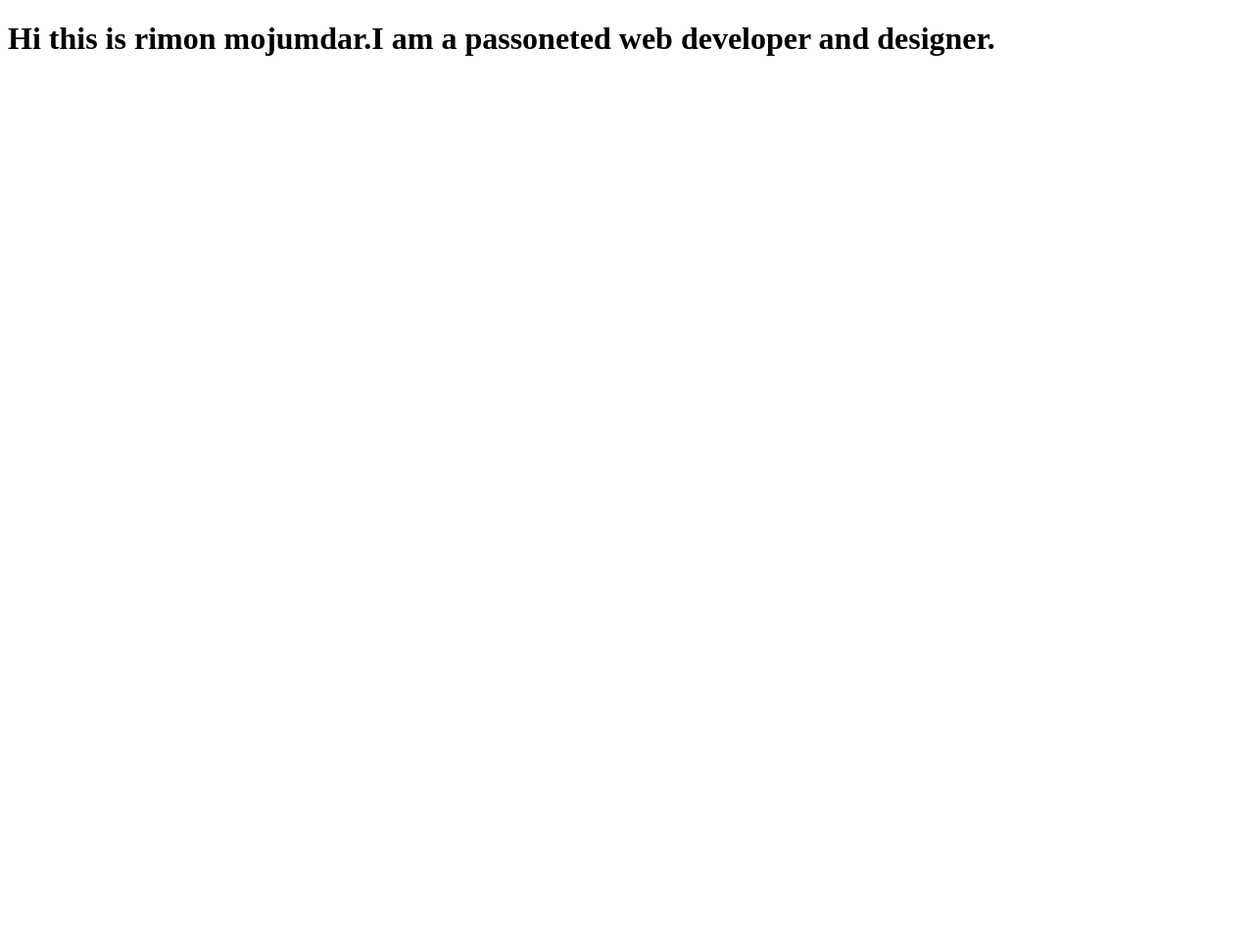
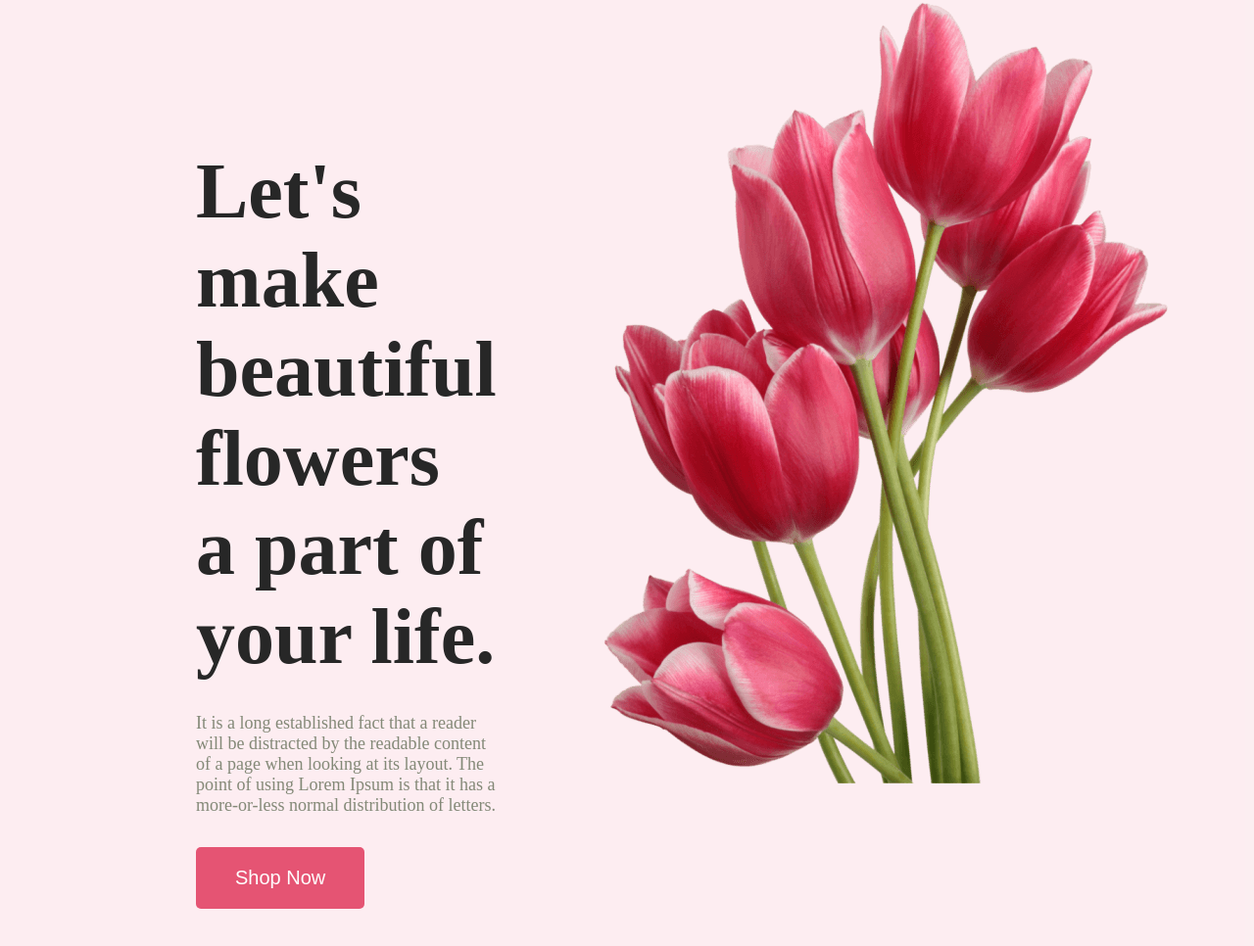
Before and after one commit to srmojumdar88/Assignment-test-1, a plain HTML site: page index.html in a window 1280 px wide. Shown: the whole page at 98% size. Before the commit the page ends 800 px from the top, so only its background shows below. Drawn offline with Linux system fonts and the light colour scheme.

Commit message:
Modifyed header part

```diff
--- a/index.html
+++ b/index.html
@@ -4,12 +4,28 @@
     <meta charset="UTF-8">
     <meta name="viewport" content="width=device-width, initial-scale=1.0">
 
+    <link rel="preconnect" href="https://fonts.googleapis.com">
+    <link rel="preconnect" href="https://fonts.gstatic.com" crossorigin>
+    <link href="https://fonts.googleapis.com/css2?family=Lato:ital,wght@0,400;0,700;1,400;1,700&display=swap" rel="stylesheet">
+
+    <link rel="stylesheet" href="style.css">
+
     <title>This is a beutiful flower shop</title>
 
 </head>
 <body>
     <header>
-        <h1>Hi this is rimon mojumdar.I am a passoneted web developer and designer.</h1>
+        <div class="header">
+            <div class="header-contant">
+                <h1 class="header-title">Let's make beautiful flowers a part of your life.</h1>
+                <p class="description">It is a long established fact that a reader will be distracted by the readable content of a page when looking at its layout. The point of using Lorem Ipsum is that it has a more-or-less normal distribution of letters.</p>
+                <button class="button">Shop Now</button>
+            </div>
+            <div>
+                <img src="image/pngwing 10.png" alt="tulipflowr">
+            </img>
+
+        </div>
 
     </header>
     <main>
--- a/style.css
+++ b/style.css
@@ -0,0 +1,56 @@
+*{
+    margin: 0px;
+    padding: 0px;
+}
+
+/* header style start */
+.header{
+    background: rgba(229, 84, 115, 0.10);
+    display: flex;
+    padding: 0px 200px;
+    max-width: 1920px;
+    gap: 80px;
+}
+
+.header-contant{
+    width: 55%;
+    padding: 150px 0px;
+}
+
+.header-title{
+    color: #272727;
+    font-size: 80px;
+    font-style: normal;
+    font-weight: 800;
+}
+
+.description{
+    padding: 32px 0px;
+    color: rgba(50, 70, 39, 0.60);
+    font-size: 18px;
+    font-weight: 400;
+    font-style: normal;
+}
+
+.button{
+    padding: 20px 40px;
+    border-radius: 5px;
+    border: none;
+    background: #E55473;
+    color: #fff;
+    font-size: 20px;
+    font-weight: 400;
+    font-style: normal;
+}
+
+.header-img{
+    margin-top: 50px;
+
+    border: 2px solid black;
+}
+
+
+/* header style end */
+
+
+/* main section start */
```
Also changed, not shown: image/Flower 01.png (added), image/Group 57.png (added), image/Group 58.png (added), image/Group 59.png (added), image/Rectangle 4.png (added), image/Rectangle 5.png (added), image/Rectangle 6.png (added), image/Rectangle 9.png (added), image/pngwing 10.png (added), image/pngwing 5.png (added), image/pngwing 6.png (added), image/pngwing 7.png (added), image/pngwing 8.png (added).
